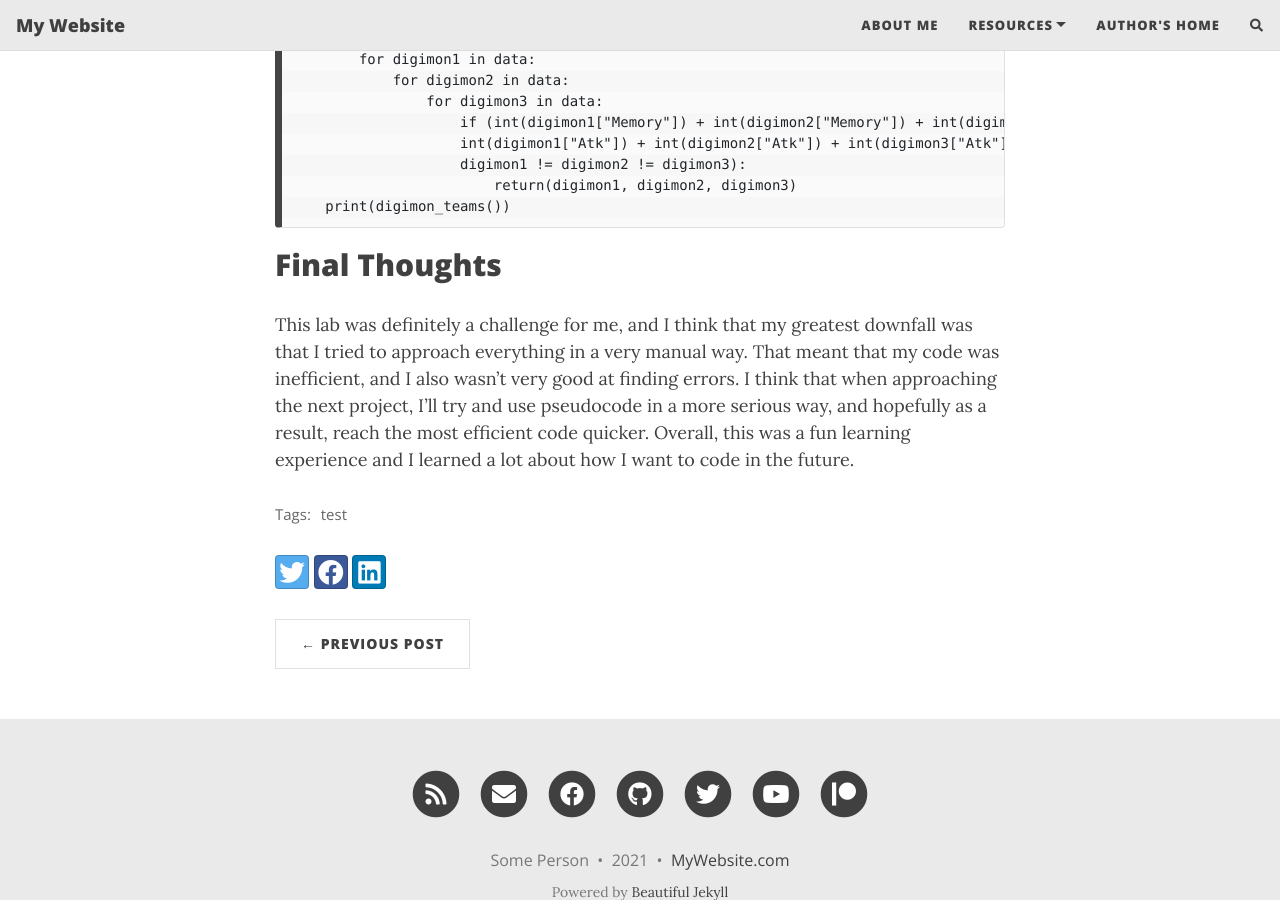
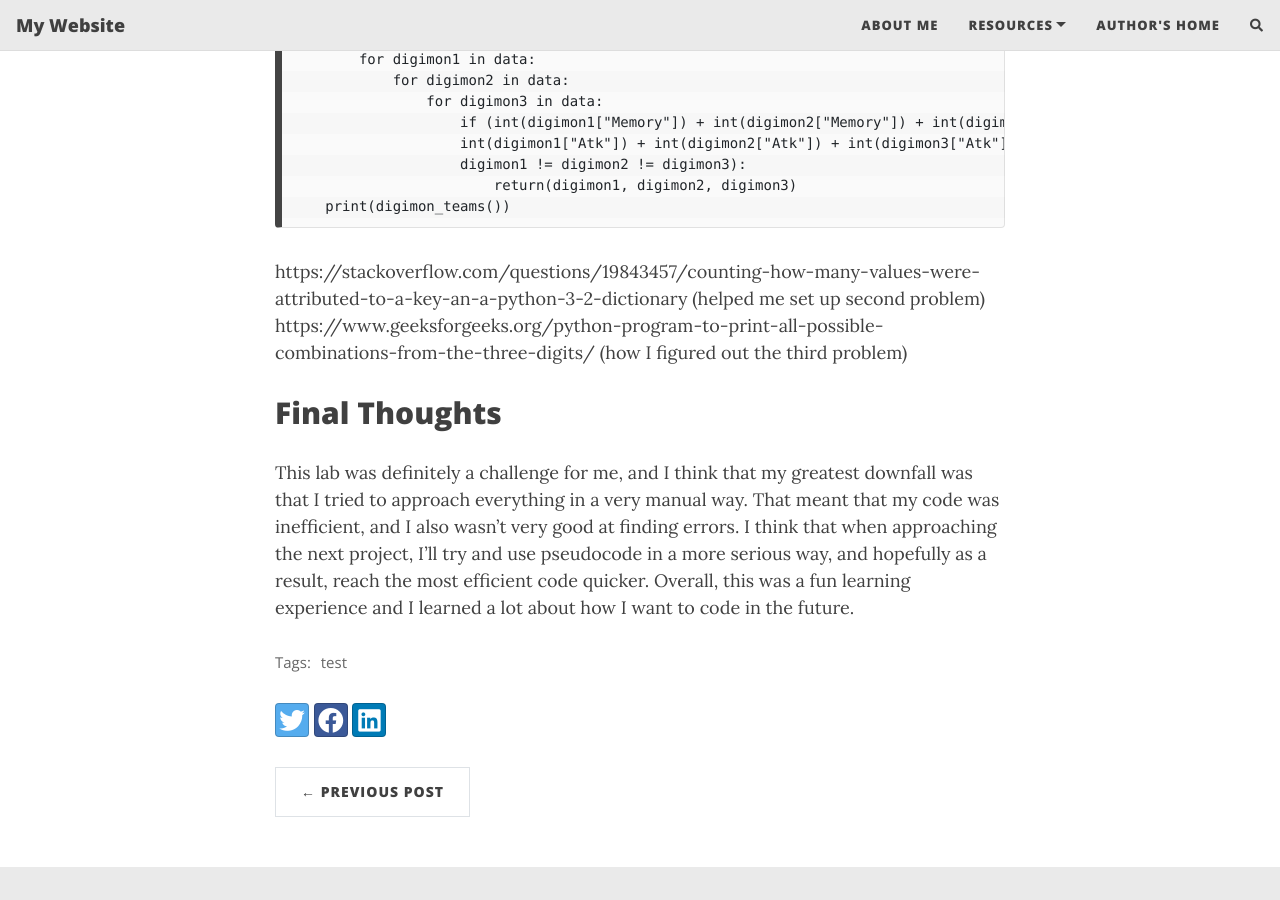
Before and after one commit to sarene-choudhury/artofdata, a Jekyll site: the page built from _posts/2021-10-24-Digimon-Lab.md, in a window 1280 px wide and 900 px high, scrolled down 2180 px. Built offline with Jekyll 4.4.1, drawn with Linux system fonts in a browser that asks for light colours; nearby versions of some CDN libraries; comment, search, counter and statistics services are not loaded.

Commit message:
Update 2021-10-24-Digimon-Lab.md

```diff
--- a/_posts/2021-10-24-Digimon-Lab.md
+++ b/_posts/2021-10-24-Digimon-Lab.md
@@ -66,6 +66,9 @@ def digimon_teams():
     print(digimon_teams())
 ~~~
 
+https://stackoverflow.com/questions/19843457/counting-how-many-values-were-attributed-to-a-key-an-a-python-3-2-dictionary (helped me set up second problem)
+https://www.geeksforgeeks.org/python-program-to-print-all-possible-combinations-from-the-three-digits/ (how I figured out the third problem)
+
 ## Final Thoughts
 
 This lab was definitely a challenge for me, and I think that my greatest downfall was that I tried to approach everything in a very manual way. That meant that my code was inefficient, and I also wasn't very good at finding errors. I think that when approaching the next project, I'll try and use pseudocode in a more serious way, and hopefully as a result, reach the most efficient code quicker. Overall, this was a fun learning experience and I learned a lot about how I want to code in the future.
```
